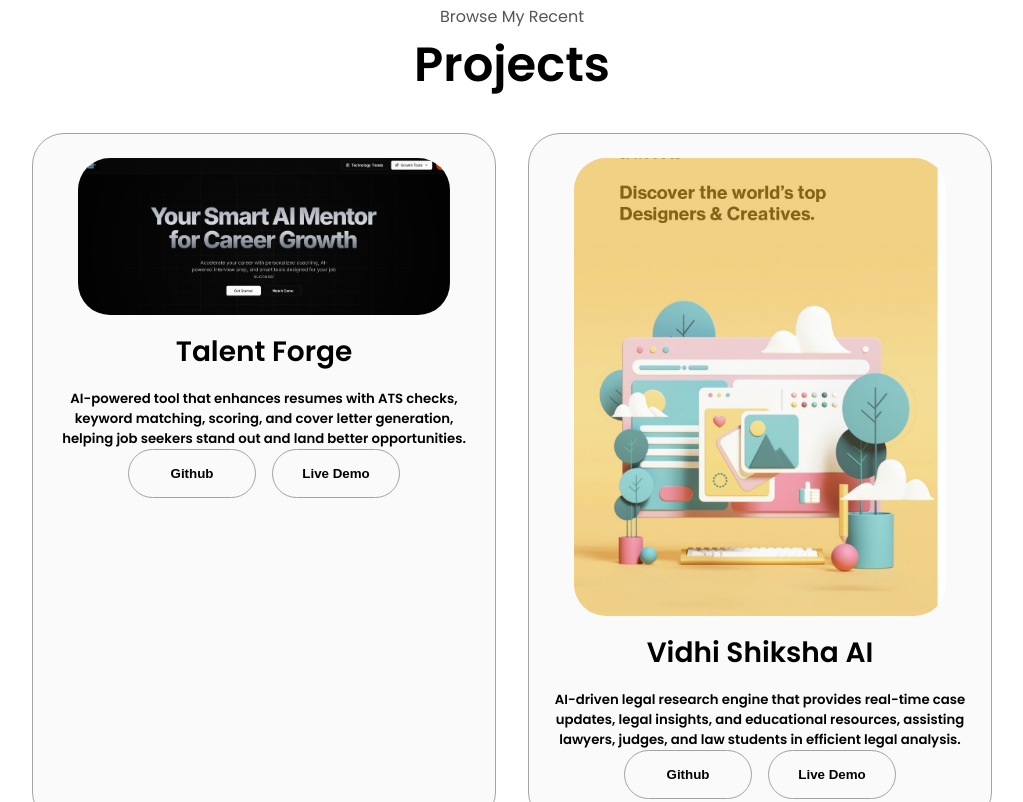
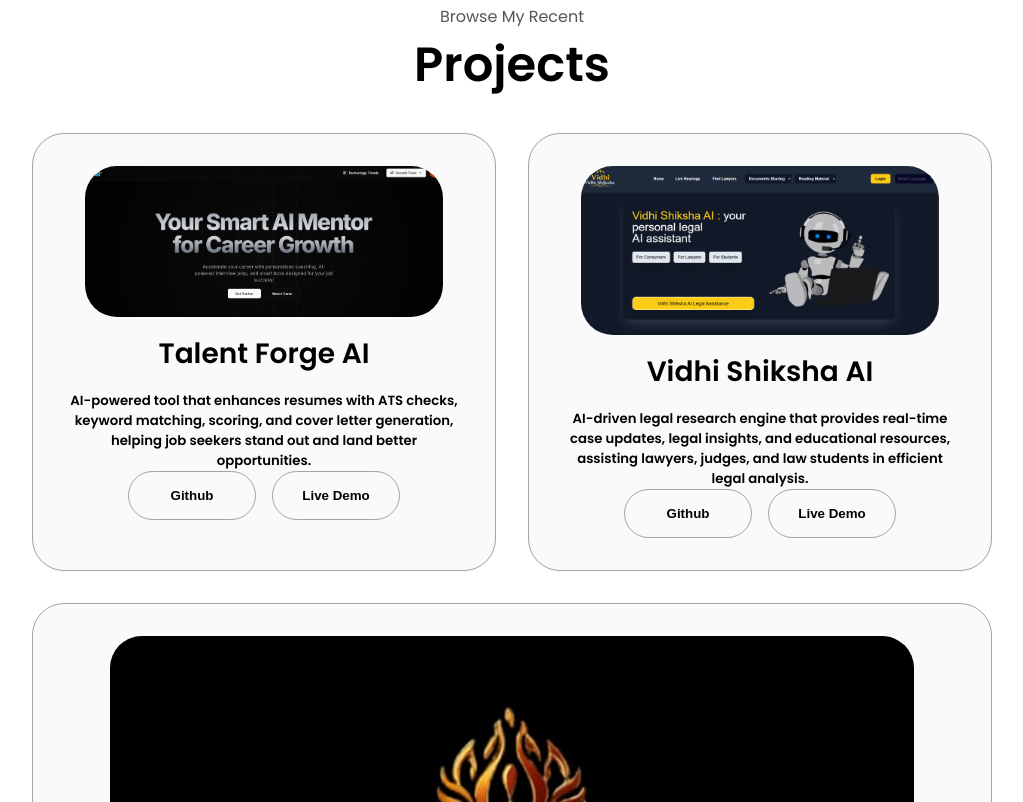
Before and after one commit to TRONxLegend/AYUSH-Portfolio, a plain HTML site: page index.html in a window 1280 px wide. Shown: the part 2460-3262 px from the top of the page, without its empty margins (128-1151 px from the left). Drawn offline with Linux system fonts and the light colour scheme.

Commit message:
projects-link

```diff
--- a/index.html
+++ b/index.html
@@ -288,7 +288,7 @@
                 class="project-img"
               />
             </div>
-            <h2 class="experience-sub-title project-title">Talent Forge<br><h5>AI-powered tool that enhances resumes with ATS checks, keyword matching, scoring, and cover letter generation,
+            <h2 class="experience-sub-title project-title">Talent Forge AI<br><h5>AI-powered tool that enhances resumes with ATS checks, keyword matching, scoring, and cover letter generation,
               helping job seekers stand out and land better opportunities.</h5></h2>
             <div class="btn-container">
               <button
@@ -308,7 +308,7 @@
           <div class="details-container color-container">
             <div class="article-container">
               <img
-                src="./project-2..png"
+                src="./project-2.png"
                 alt="Project 2"
                 class="project-img"
               />
@@ -324,7 +324,7 @@
               </button>
               <button
                 class="btn btn-color-2 project-btn"
-                onclick="location.href='https://sign-up-form-iltv.onrender.com'"
+                onclick="location.href='https://vidhi-shiksha-ai-3xct.vercel.app/'"
               >
                 Live Demo
               </button>
--- a/style.css
+++ b/style.css
@@ -294,7 +294,7 @@ section {
 }
 
 .details-container {
-  padding: 1.5rem;
+  padding: 2rem;
   flex: 1;
   background: white;
   border-radius: 2rem;
```
Also changed, not shown: project-2.png (added).
